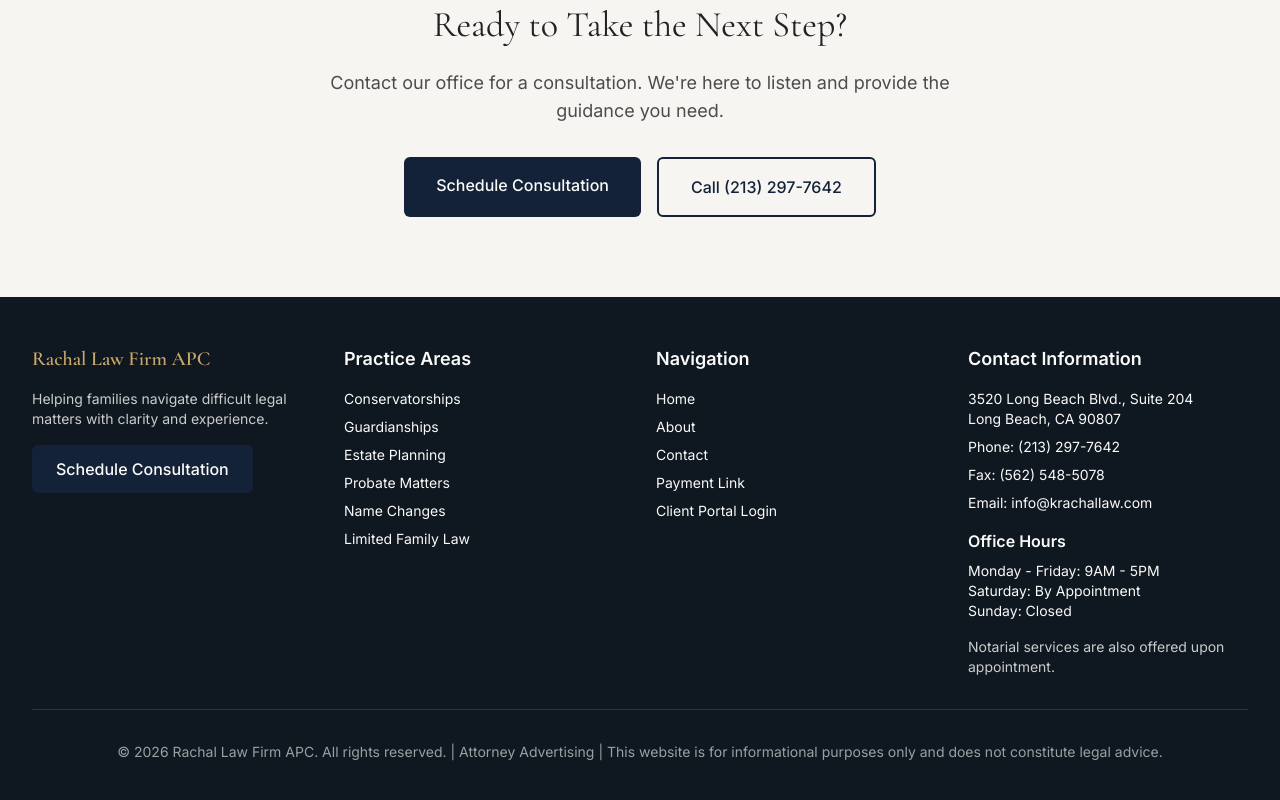
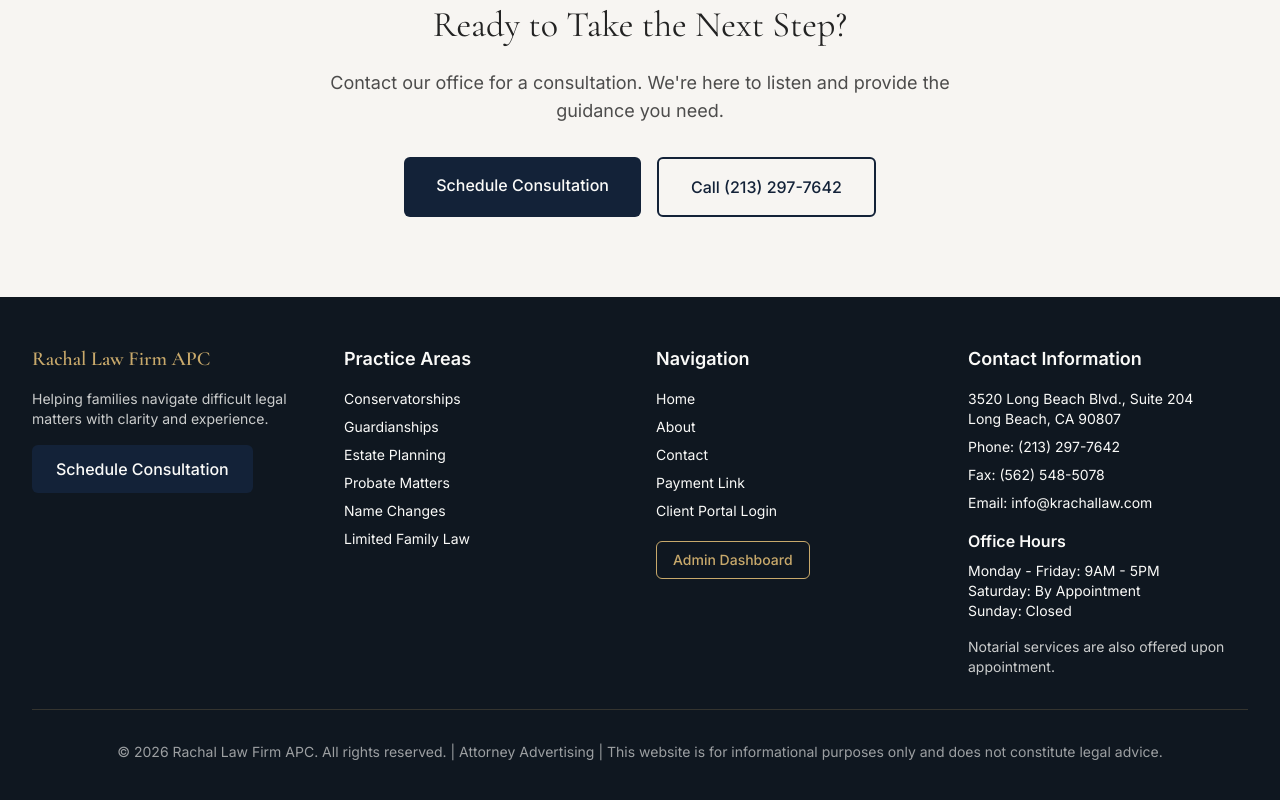
Before and after one commit to burchdad/keisha-law, a Next.js app: page / in a window 1280 px wide. Shown: the part 3990-4790 px from the top of the page. Built offline with nearby package versions, Linux system fonts and the light colour scheme.

Commit message:
Add footer admin dashboard link

```diff
--- a/components/Footer.tsx
+++ b/components/Footer.tsx
@@ -63,6 +63,12 @@ export default function Footer() {
                 </a>
               </li>
             </ul>
+            <Link
+              href="/admin"
+              className="mt-5 inline-flex justify-center rounded-md border border-accent-gold px-4 py-2 text-sm font-medium text-accent-gold transition-colors hover:bg-accent-gold hover:text-primary"
+            >
+              Admin Dashboard
+            </Link>
           </div>
 
           {/* Contact Info */}
```
